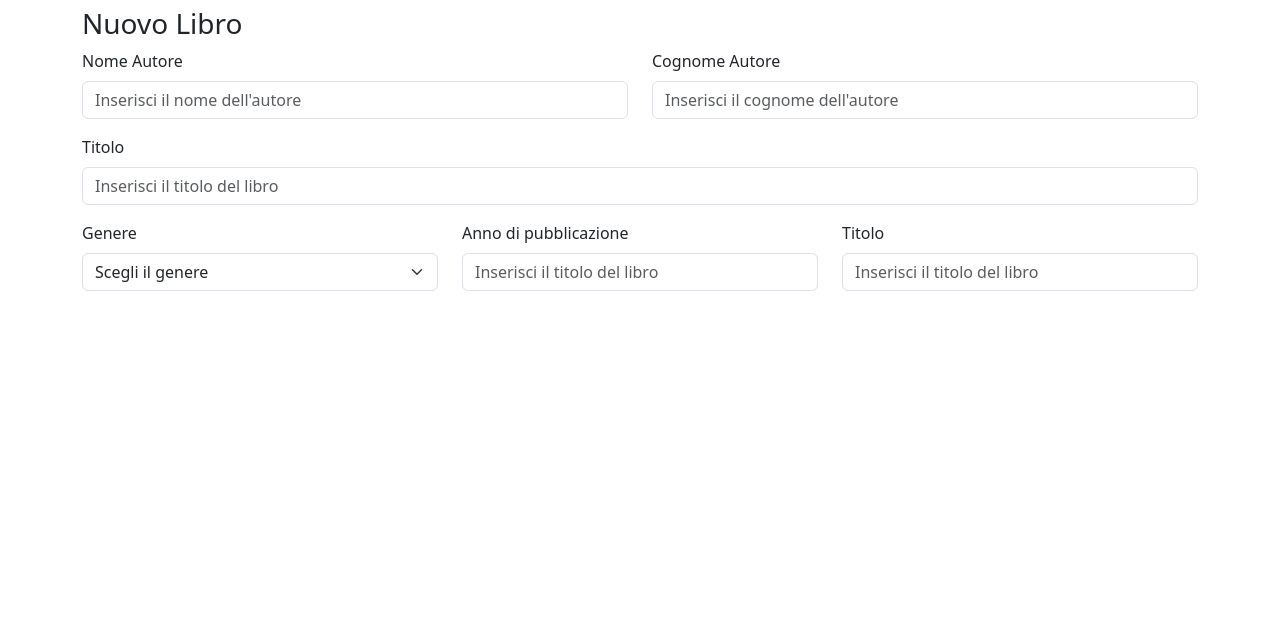
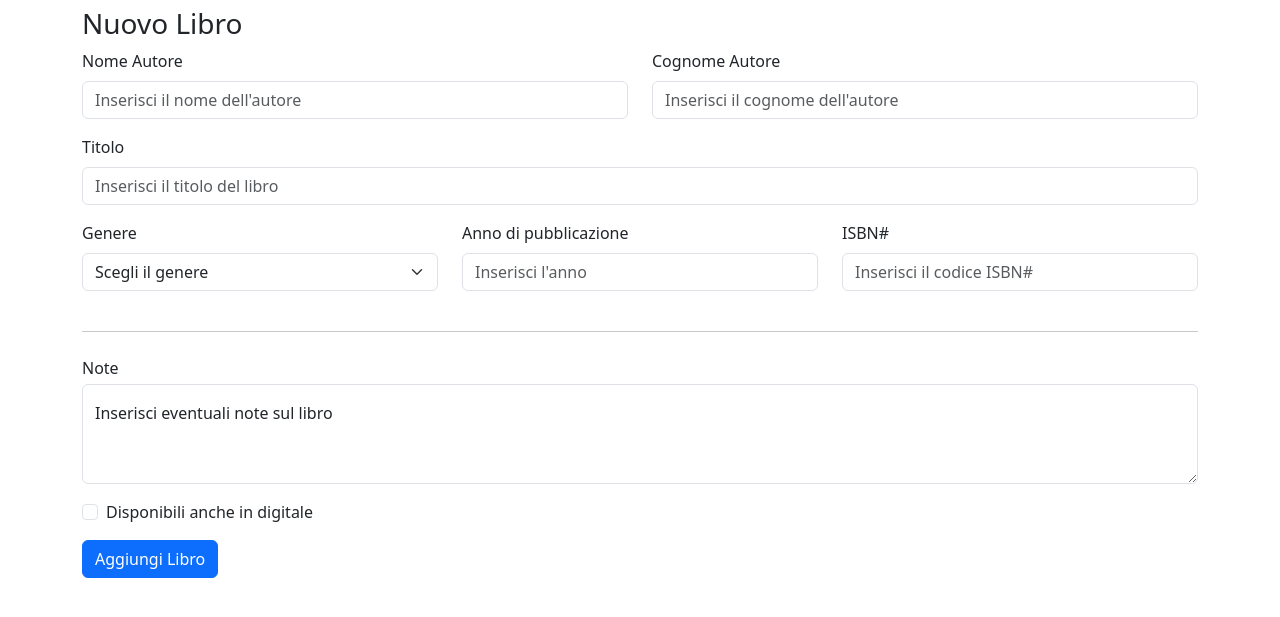
Before and after one commit to AndreaCatapano/html-css-bootstrap-dashboard, a plain HTML site: page newbook.html in a window 1280 px wide. Shown: the part 85-702 px from the top of the page. Drawn offline with nearby package versions, Linux system fonts and the light colour scheme.

Commit message:
feat: completed html

```diff
--- a/newbook.html
+++ b/newbook.html
@@ -92,17 +92,33 @@
 
                     <div class="col-lg-4 ">
                         <label for="exampleFormControlInput1" class="form-label">Anno di pubblicazione</label>
-                        <input type="text" class="form-control" id="titolo-libro"
-                            placeholder="Inserisci il titolo del libro">
+                        <input type="text" class="form-control" id="titolo-libro" placeholder="Inserisci l'anno">
                     </div>
 
                     <div class="col-lg-4 mb-3">
-                        <label for="exampleFormControlInput1" class="form-label">Titolo</label>
+                        <label for="exampleFormControlInput1" class="form-label">ISBN#</label>
                         <input type="text" class="form-control" id="titolo-libro"
-                            placeholder="Inserisci il titolo del libro">
+                            placeholder="Inserisci il codice ISBN#">
                     </div>
                 </div>
 
+                <hr class="mb-4">
+
+                <p class="mb-1">Note</p>
+                <div class="form-floating mb-3">
+                    <textarea class="form-control" placeholder="note" id="floatingTextarea2"
+                        style="height: 100px"></textarea>
+                    <label for="floatingTextarea2">Inserisci eventuali note sul libro</label>
+                </div>
+
+                <div class="form-check mb-3">
+                    <input class="form-check-input" type="checkbox" value="" id="flexCheckDefault">
+                    <label class="form-check-label" for="flexCheckDefault">
+                        Disponibili anche in digitale
+                    </label>
+                </div>
+
+                <button type="button" class="btn btn-primary">Aggiungi Libro</button>
 
             </form>
         </div>
```
Lines whose indentation alone changed are shown as unchanged.
